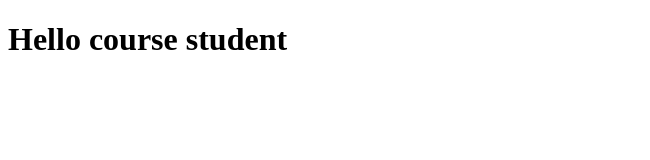
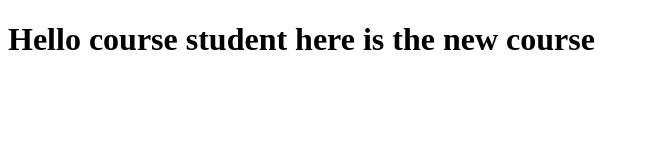
Before and after one commit to uddinzashim/course-test, a plain HTML site: page index.html in a window 1280 px wide. Shown: the whole page, without its empty margins (0-650 px from the left). Drawn offline with Linux system fonts and the light colour scheme.

Commit message:
Next version of web file.

```diff
--- a/index.html
+++ b/index.html
@@ -5,6 +5,6 @@
     <title>Hello newcourse</title>
   </head>
   <body>
-    <h1>Hello course student</h1>
+    <h1>Hello course student here is the new course</h1>
   </body>
 </html>
```
